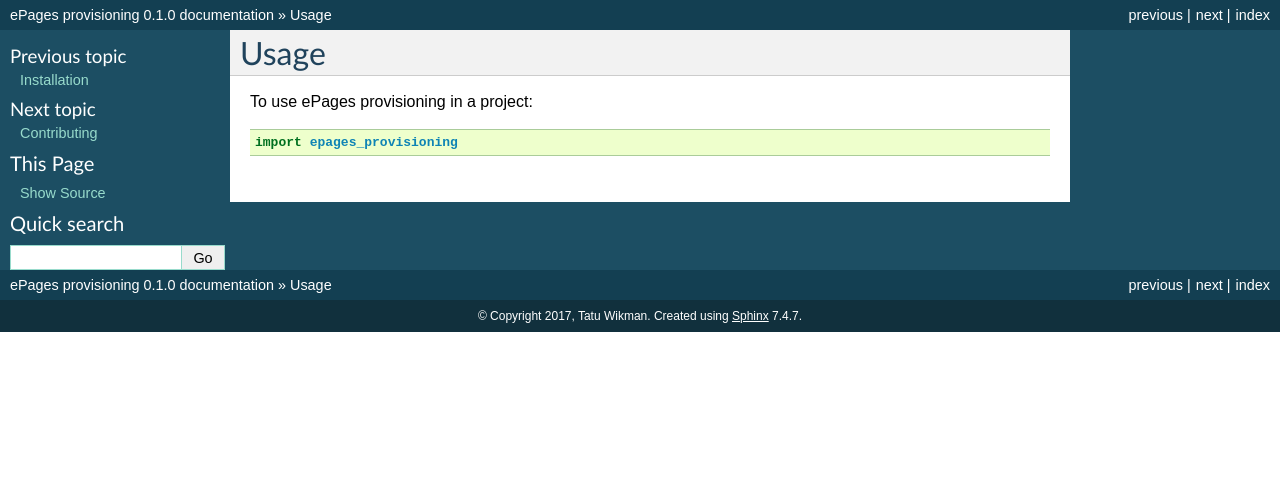
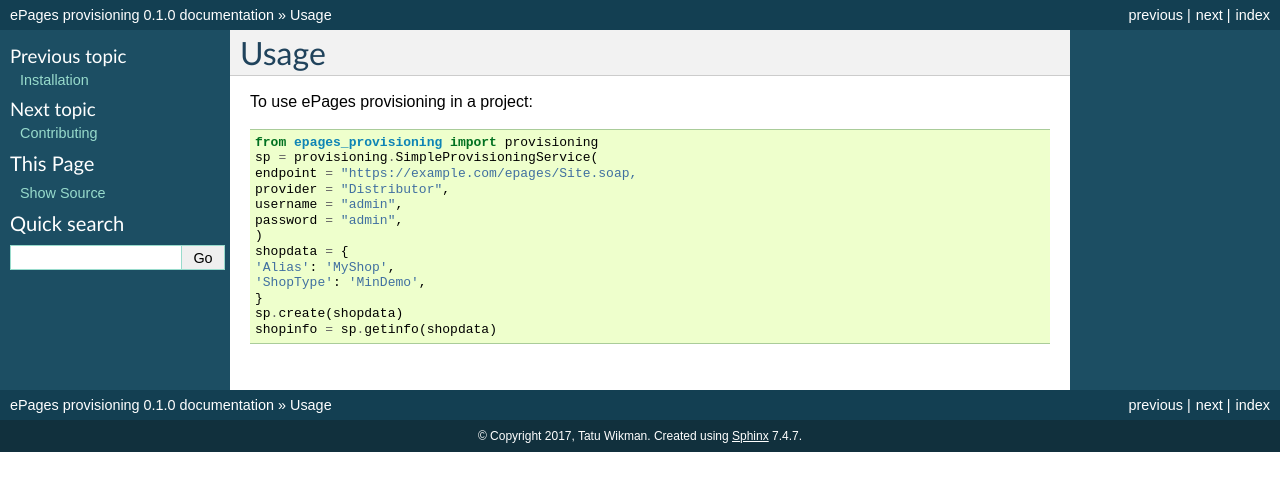
Before and after one commit to tswfi/epages_provisioning, a Sphinx documentation site: the page built from docs/usage.rst, in a window 1280 px wide. Shown: the top 491 px of the page. Built offline with Sphinx 7.4.7, drawn with Linux system fonts in a browser that asks for light colours; pages that are not in the unit, such as notebooks, are missing from menus.

Commit message:
fixed some documentation

```diff
--- a/docs/usage.rst
+++ b/docs/usage.rst
@@ -2,6 +2,20 @@
 Usage
 =====
 
-To use ePages provisioning in a project::
+To use ePages provisioning in a project:
 
-    import epages_provisioning
+.. code-block:: python
+
+   from epages_provisioning import provisioning
+   sp = provisioning.SimpleProvisioningService(
+   endpoint = "https://example.com/epages/Site.soap,
+   provider = "Distributor",
+   username = "admin",
+   password = "admin",
+   )
+   shopdata = {
+   'Alias': 'MyShop',
+   'ShopType': 'MinDemo',
+   }
+   sp.create(shopdata)
+   shopinfo = sp.getinfo(shopdata)
```
Also changed, not shown: README.rst (+2 -28 lines).
